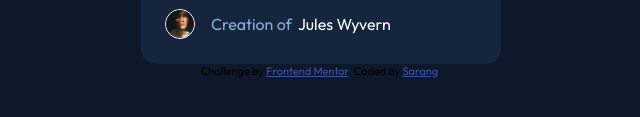
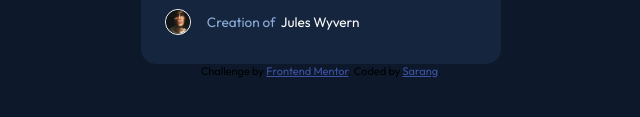
Before and after one commit to Sarang837/nft-preview-card-component-main, a plain HTML site: page index.html in a window 1280 px wide. Shown: the part 605-722 px from the top of the page, 319-959 px from the left. Drawn offline with Linux system fonts and the light colour scheme.

Commit message:
fixed font sizes

```diff
--- a/index.css
+++ b/index.css
@@ -113,6 +113,7 @@ body {
   align-items: center;
   margin: 0.75rem 1.5rem;
   color: hsl(215, 51%, 70%);
+  font-size: .85rem;
 }
 
 .nft-creator-container img {
```
